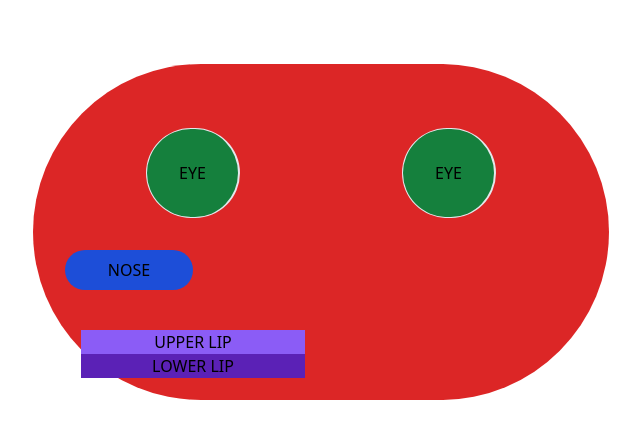
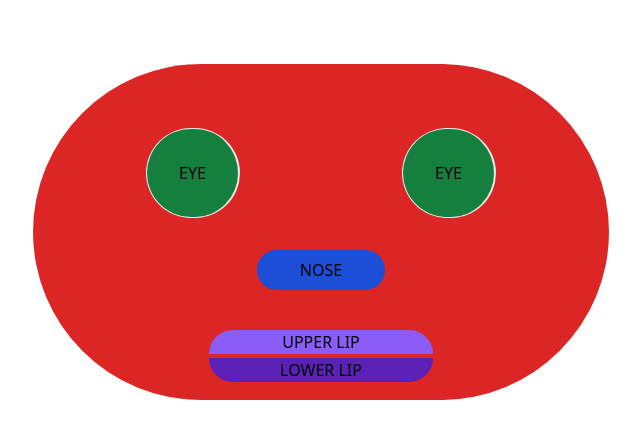
Before and after one commit to Parani2002/Front-End-Works, a React (Vite) app: page / in a window 1280 px wide. Shown: the top 438 px of the page, without its empty margins (319-959 px from the left). Built offline with nearby package versions, Linux system fonts and the light colour scheme.

Commit message:
nose and mouth centered

```diff
--- a/src/components/Face.jsx
+++ b/src/components/Face.jsx
@@ -7,13 +7,21 @@ const Face = () => {
         <span className="bg-green-700 p-8  rounded-full border border-r-2">EYE</span>
         <span className="bg-green-700 p-8  rounded-full border border-r-2">EYE</span>
       </div>
+      <div className="flex justify-center">
       <div className="bg-blue-700 text-center mt-8 rounded-full w-1/4 flex justify-center px-4 py-2">
         NOSE
       </div>
-      <div className="flex flex-col align-middle justify-center text-center mt-8 rounded-full w-1/2 px-4 py-2">
-        <span className="bg-violet-500">UPPER LIP</span>
-        <span className="bg-violet-800">LOWER LIP</span>
+
       </div>
+
+      <div className="flex justify-center">
+      <div className="flex flex-col align-middle justify-center text-center mt-8 rounded-full w-1/2 px-4 py-2 space-y-1">
+        <span className="bg-violet-500 rounded-tr-full rounded-tl-full">UPPER LIP</span>
+        <span className="bg-violet-800 rounded-bl-full rounded-br-full">LOWER LIP</span>
+      </div>
+
+      </div>
+
     </div>
   );
 };
```
